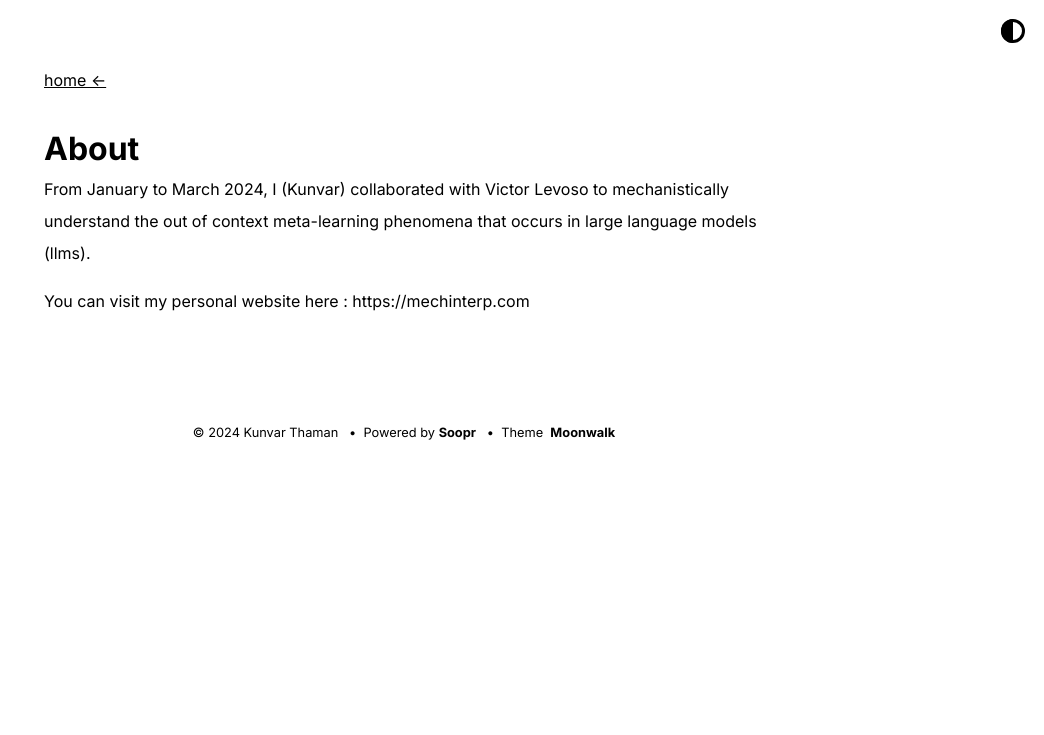
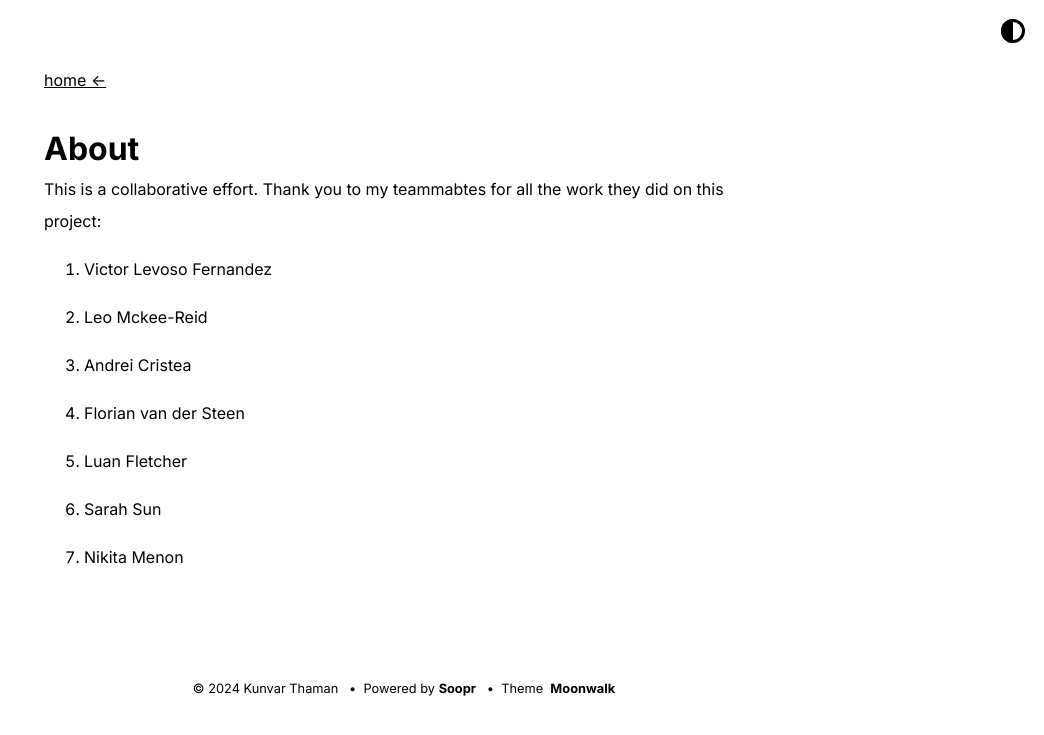
Before and after one commit to firstuserhere/metalearning, a Jekyll site: the page built from about.md, in a window 1280 px wide. Shown: the top 735 px of the page, without its empty margins (236-1280 px from the left). Built offline with Jekyll 4.4.1, drawn with Linux system fonts in a browser that asks for light colours.

Commit message:
update about page

```diff
--- a/404.html
+++ b/404.html
@@ -21,5 +21,5 @@ layout: post
   <h1>404</h1>
 
   <p><strong>Page not found :(</strong></p>
-  <p>The requested page could not be found.</p>
+  <p>The requested page could not be found. This is because either the URL is wrong or leads to a page that does not exist.</p>
 </div>
--- a/about.md
+++ b/about.md
@@ -3,6 +3,20 @@ layout: post
 title: About
 ---
 
-From January to March 2024, I (Kunvar) collaborated with Victor Levoso to mechanistically understand the out of context meta-learning phenomena that occurs in large language models (llms).
+[Ongoing]:From January 2024 to April 2024, I (Kunvar) will be working to mechanistically understand the out of context meta-learning phenomena that occurs in large language models (llms).
 
-You can visit my personal website here : https://mechinterp.com
+This is a collaborative effort. Thank you to my teammabtes for all the work they did on this project:
+
+1. Victor Levoso Fernandez
+
+2. Leo Mckee-Reid
+
+3. Andrei Cristea
+
+4. Florian van der Steen
+
+5. Luan Fletcher
+
+6. Sarah Sun
+
+7. Nikita Menon
```
